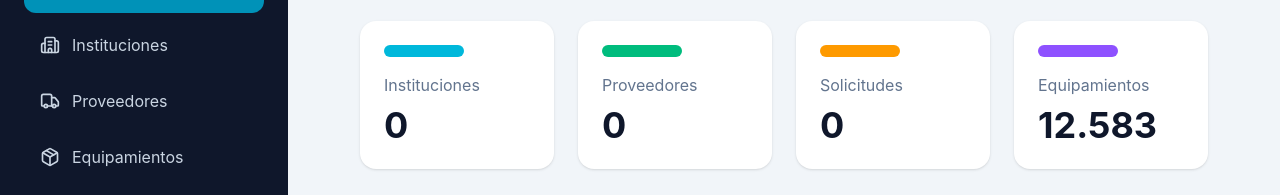
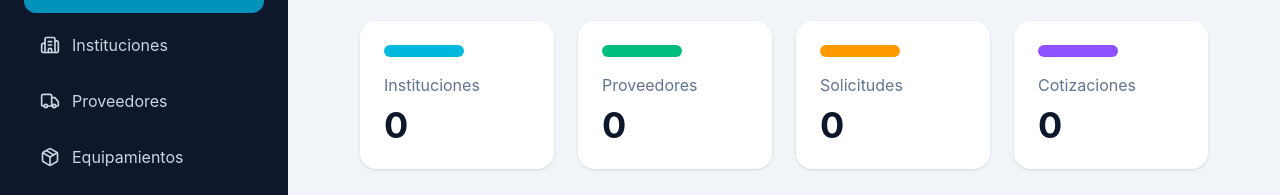
Before and after one commit to TotiManuel/cotimed, a React (Vite) app: page /admin/dashboard in a window 1280 px wide. Shown: the part 163-358 px from the top of the page. Built offline with nearby package versions, Linux system fonts and the light colour scheme; no server answers.

Commit message:
Fix dashboard admin

```diff
--- a/src/pages/admin/DashboardAdmin.tsx
+++ b/src/pages/admin/DashboardAdmin.tsx
@@ -18,6 +18,10 @@ import {
     listarSolicitudes,
     type Solicitud
 } from "../../services/solicitud.service";
+import {
+    listarCotizaciones,
+    type Cotizacion
+} from "../../services/cotizaciones.service";
 
 
 const DashboardAdmin = () => {
@@ -58,6 +62,11 @@ const DashboardAdmin = () => {
         solicitudes,
         setSolicitudes
     ] = useState<Solicitud[]>([]);
+
+    const [
+        cotizaciones,
+        setCotizaciones
+    ] = useState<Cotizacion[]>([]);
 
 
 
@@ -184,7 +193,15 @@ const DashboardAdmin = () => {
 
     }, []);
 
-
+    useEffect(() => {
+        listarCotizaciones()
+            .then((data) => {
+                setCotizaciones(data);
+            })
+            .catch((error) => {
+                console.log("Error obteniendo cotizaciones", error);
+            });
+    }, []);
 
     /*
      * Estadísticas
@@ -238,10 +255,10 @@ const DashboardAdmin = () => {
         {
 
             titulo:
-                "Equipamientos",
+                "Cotizaciones",
 
             valor:
-                "12.583",
+                cotizaciones.length.toString(),
 
             color:
                 "bg-violet-500"
```
